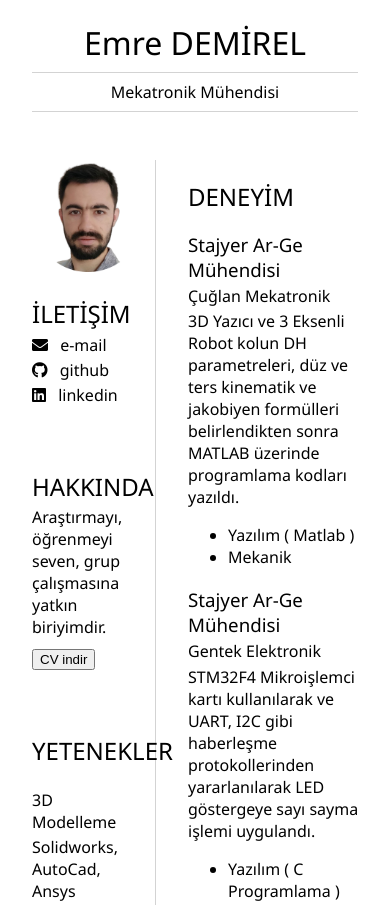
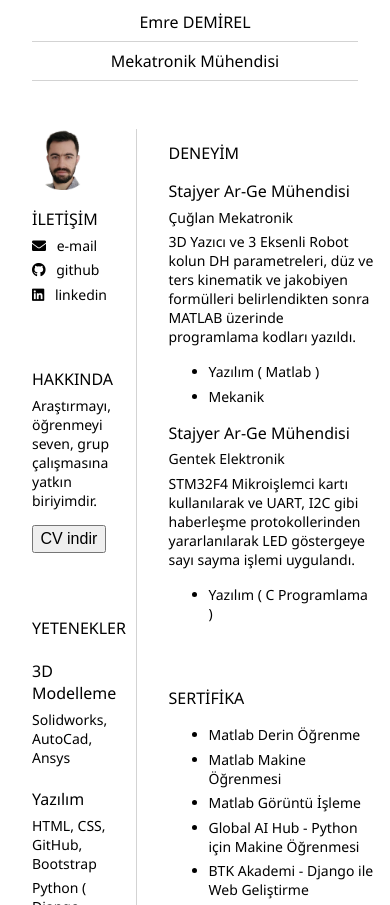
Before and after one commit to emredemirel005/emredemirel.github.io, a plain HTML site: page index.html in a window 390 px wide. Shown: the top 905 px of the page. Drawn offline with Linux system fonts and the light colour scheme.

Commit message:
Add files via upload

```diff
--- a/index.html
+++ b/index.html
@@ -6,6 +6,8 @@
     <title>Emre Demirel | Resume </title>
     <link rel="stylesheet" href="https://cdnjs.cloudflare.com/ajax/libs/font-awesome/5.15.4/css/all.min.css">
     <link rel="stylesheet" href="style.css">
+    <link rel="icon" type="text/css" href="assets/default.png">
+
 </head>
 <body>
     <header id="header">
@@ -18,7 +20,7 @@
     <main>
         <article id="mainLeft">
             <section>
-                <img src="assets/default.png"  >
+                <img src="assets/default.png" alt="default" >
                 <h2>İLETİŞİM</h2>
                 <p>
                     <i class="fa fa-envelope" aria-hidden="true"></i>
--- a/style.css
+++ b/style.css
@@ -19,11 +19,13 @@ main {
     border-right: 1px solid lightgray;
 }
 img {
-    width: 7rem;
-    height: 7rem;
+    width: 50%;
+    height: auto;
 }
 button {
     margin-top: .5rem;
+    padding: .5rem .7rem;
+    font-size: 16px;
 }
 section {
     margin: auto 1em 4em 2em;
@@ -33,8 +35,8 @@ i {
     margin-right: .5em;
 }
 
-p {
-    margin: .2em auto
+p, li {
+    margin: .5em auto
 }
 
 hr {
@@ -52,3 +54,34 @@ a {
     text-decoration: none;
     color: black;
 }
+
+@media only screen and (min-width: 200px) and (max-width: 767px) {
+
+
+main {
+    display: grid;
+    grid-template-columns: 35% 65%;
+    margin-top: 3em;
+}
+
+img {
+    width: 70%;
+    height: auto;
+}
+
+p, li {
+    margin: .4em auto;
+    font-size: 14px;
+}
+
+button {
+    margin-top: .6rem;
+    padding: .2rem .4rem;
+    font-size: 16px;
+}
+
+h1, h2, h3, h4 {
+    font-size: 16px;
+    margin-bottom: 0;
+}
+}
```
